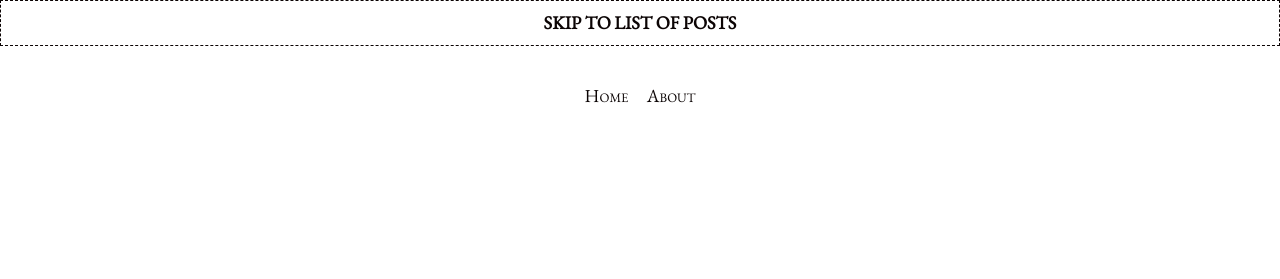
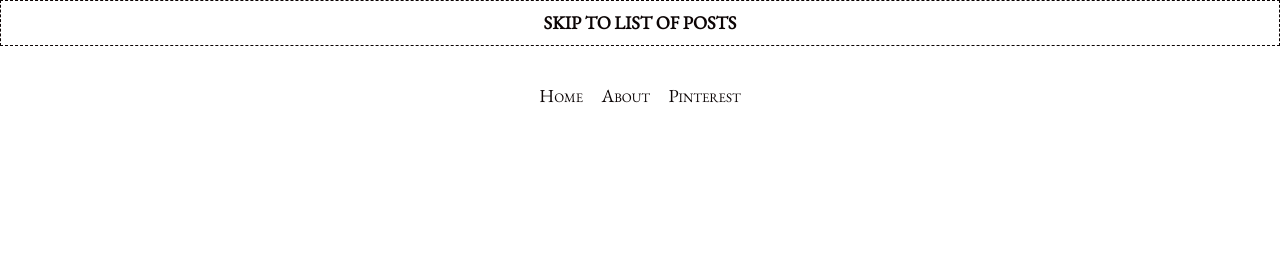
Before and after one commit to akirasyahputra/blog, a Jekyll site: the page built from index.html, in a window 1280 px wide and 900 px high. Shown: the top 279 px of the window. Built offline with Jekyll 4.4.1, drawn with Linux system fonts in a browser that asks for light colours; the list of posts is cut into pages by our own code.

Commit message:
Update menu.yml

```diff
--- a/_data/menu.yml
+++ b/_data/menu.yml
@@ -1,2 +1,5 @@
 - title: About
   url: /about.html
+
+- title: Pinterest
+  url: https://pin.it/54pwNSoQh
```
